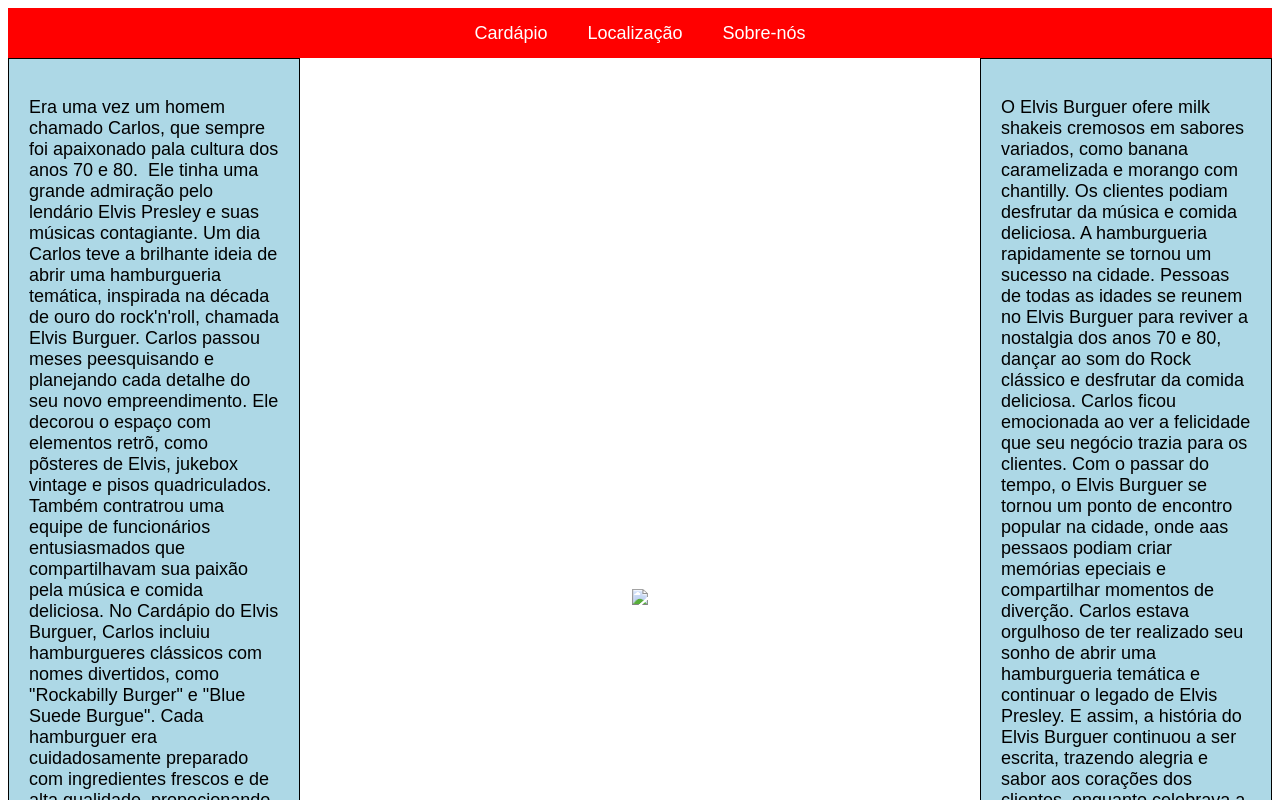
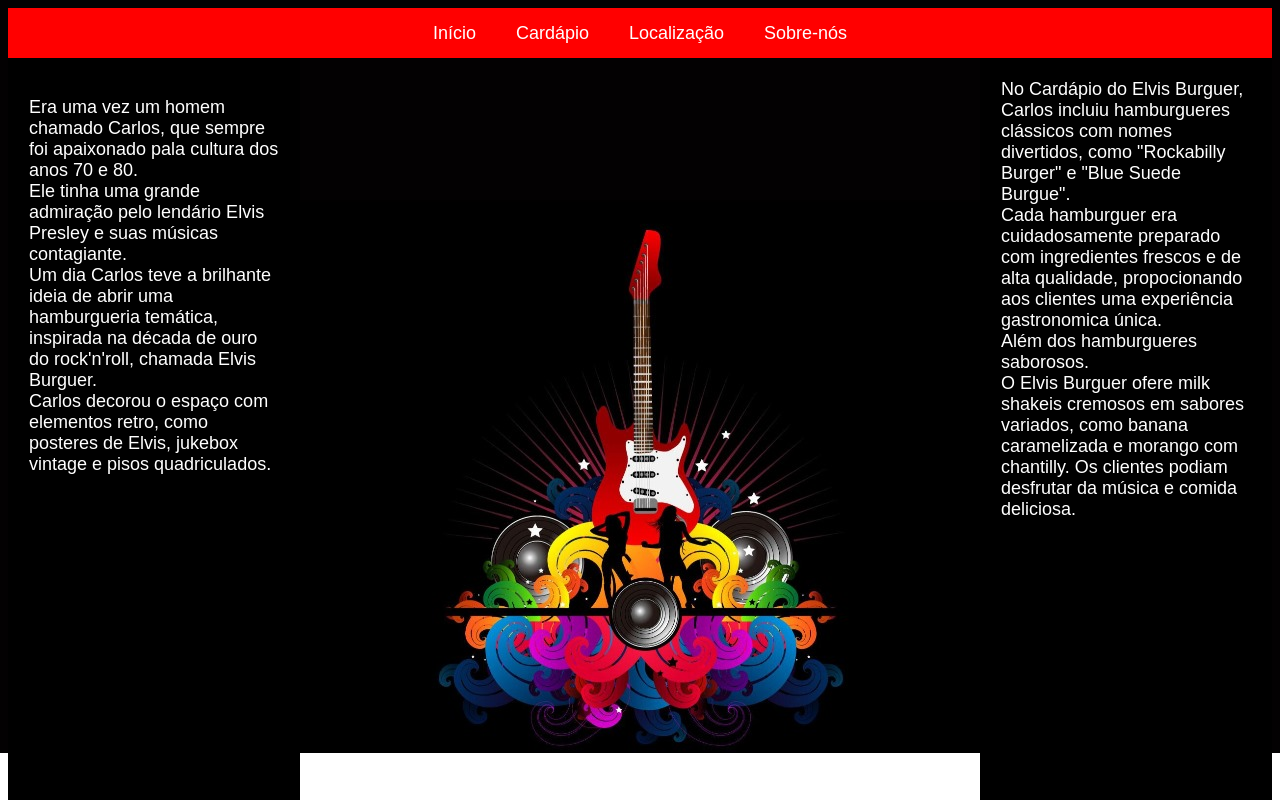
Before and after one commit to EdsonNg/projeto1, a plain HTML site: page index.html in a window 1280 px wide. Shown: the top 800 px of the page. Drawn offline with Linux system fonts and the light colour scheme.

Commit message:
adicionando outra imagem ao projeto

```diff
--- a/index.html
+++ b/index.html
@@ -9,6 +9,7 @@
 <body>
     <!--Este e o código para a barra de navegação-->
     <div class="navbar">
+        <a href="#">Início</a>
         <a href="#">Cardápio</a>
         <a href="#">Localização</a>
         <a href="#">Sobre-nós</a>
@@ -16,37 +17,24 @@
 
     <main>
         <aside class="left"><!--vou criar uma classe na aside para esse texto fica a esquerda do site-->
-            <p>Era uma vez um homem chamado Carlos, que sempre foi apaixonado pala cultura dos anos 70 e 80.&nbsp;
-                Ele tinha uma grande admiração pelo lendário Elvis Presley e suas músicas contagiante.
+            <p>Era uma vez um homem chamado Carlos, que sempre foi apaixonado pala cultura dos anos 70 e 80.<br>
+                Ele tinha uma grande admiração pelo lendário Elvis Presley e suas músicas contagiante.<br>
                 Um dia Carlos teve a brilhante ideia de abrir uma hamburgueria temática, inspirada na década de ouro do rock'n'roll,
-                chamada Elvis Burguer.
+                chamada Elvis Burguer.<br>
             </b>
-                Carlos passou meses peesquisando e planejando cada detalhe do seu novo empreendimento.
-                Ele decorou o espaço com elementos retrõ, como põsteres de Elvis, jukebox vintage e pisos quadriculados.
-                Também contratrou uma equipe de funcionários entusiasmados que compartilhavam sua paixão pela música e comida deliciosa.
+                Carlos decorou o espaço com elementos retro, como posteres de Elvis, jukebox vintage e pisos quadriculados.<br>
             </b>
-                No Cardápio do Elvis Burguer, Carlos incluiu hamburgueres clássicos com nomes divertidos, como "Rockabilly Burger" e "Blue Suede Burgue".
-                Cada hamburguer era cuidadosamente preparado com ingredientes frescos e de alta qualidade, propocionando aos clientes uma experiência gastronomica única.
-            </b>
-                Além dos hamburgueres saborosos.
-            </p>
+
         </aside>
 
-    <div class="about-img">
-            <img src="banda3"></div>
 
-
-    <aside class="right"><!--para esse criei uma classe com a justificativa right para ele ficar a direita-->
-        <p>
+        <aside class="right"><!--para esse criei uma classe com a justificativa right para ele ficar a direita-->
+            No Cardápio do Elvis Burguer, Carlos incluiu hamburgueres clássicos com nomes divertidos, como "Rockabilly Burger" e "Blue Suede Burgue".<br>
+            Cada hamburguer era cuidadosamente preparado com ingredientes frescos e de alta qualidade, propocionando aos clientes uma experiência gastronomica única.<br>
+            Além dos hamburgueres saborosos. <br>
             O Elvis Burguer ofere milk shakeis cremosos em sabores variados, como banana caramelizada e morango com chantilly. Os clientes podiam desfrutar da música e comida deliciosa.
-            A hamburgueria rapidamente se tornou um sucesso na cidade. Pessoas de todas as idades se reunem no Elvis Burguer para reviver a nostalgia dos anos 70 e 80, dançar ao som do Rock clássico e desfrutar da comida deliciosa. Carlos ficou emocionada ao ver a felicidade que seu negócio trazia para os clientes.
-        </b>
-        Com o passar do tempo, o Elvis Burguer se tornou um ponto de encontro popular na cidade, onde aas pessaos podiam criar memórias epeciais e compartilhar momentos de diverção. Carlos estava orgulhoso de ter realizado seu sonho de abrir uma hamburgueria temática e continuar o legado de Elvis Presley.
-    </b>
-    E assim, a história do Elvis Burguer continuou a ser escrita, trazendo alegria e sabor aos corações dos clientes, enquanto celebrava a época dourada da música e da cultura dos anos 70 e 80.
-        </p>
-    </aside>
-    </main>
+        </aside>
+     </main>
 
 </body>
 </html>
--- a/style.css
+++ b/style.css
@@ -1,5 +1,5 @@
 body{
-    background-image: url("banda3");
+    background-image: url("banda3.jpg");
     background-repeat: no-repeat;
 }
 
@@ -23,21 +23,13 @@ body{
     color: yellow; /* definir a cor dos links */
  }
 
-img { /* vou definir os estilos da imagem */
-    width: 750;
-    height: 750px;
-    background-image: 100%;
-    position: center;
-    padding-right: 0;
-    padding-left: 0;
-}
-
 main{/* vou definir o estilo da seção principal */
     display: flex; /* vou colocar um display como flexivel */
     align-items: center; /* vou alinhar os itens no centro vericalmente */
     justify-content: space-between; /* vou distribui os espaços entre os itens horizontalmente */
     font-family: Arial, sans-serif; /* vou definir a fonte */
     font-size: 18px; /* definir o tamanho da fonte */
+    color: white;
 }
 
 aside{/* vou definir o estili das seções laterais*/
@@ -48,9 +40,9 @@ aside{/* vou definir o estili das seções laterais*/
 }
 
 aside.left{ /* vou definir o estilo da seções a esquerda */
-    background-color: lightblue; /* vou definir a cor de fundo da seção */
+    background-color: black; /* vou definir a cor de fundo da seção */
 }
 
 aside.right{ /* vou definir o estilo da seção a direita */
-    background-color: lightblue; /* definir a cor de fundo da seção da direita */
+    background-color: black; /* definir a cor de fundo da seção da direita */
 }
```
Also changed, not shown: banda2.jpeg (added), banda3.jpg (added).
